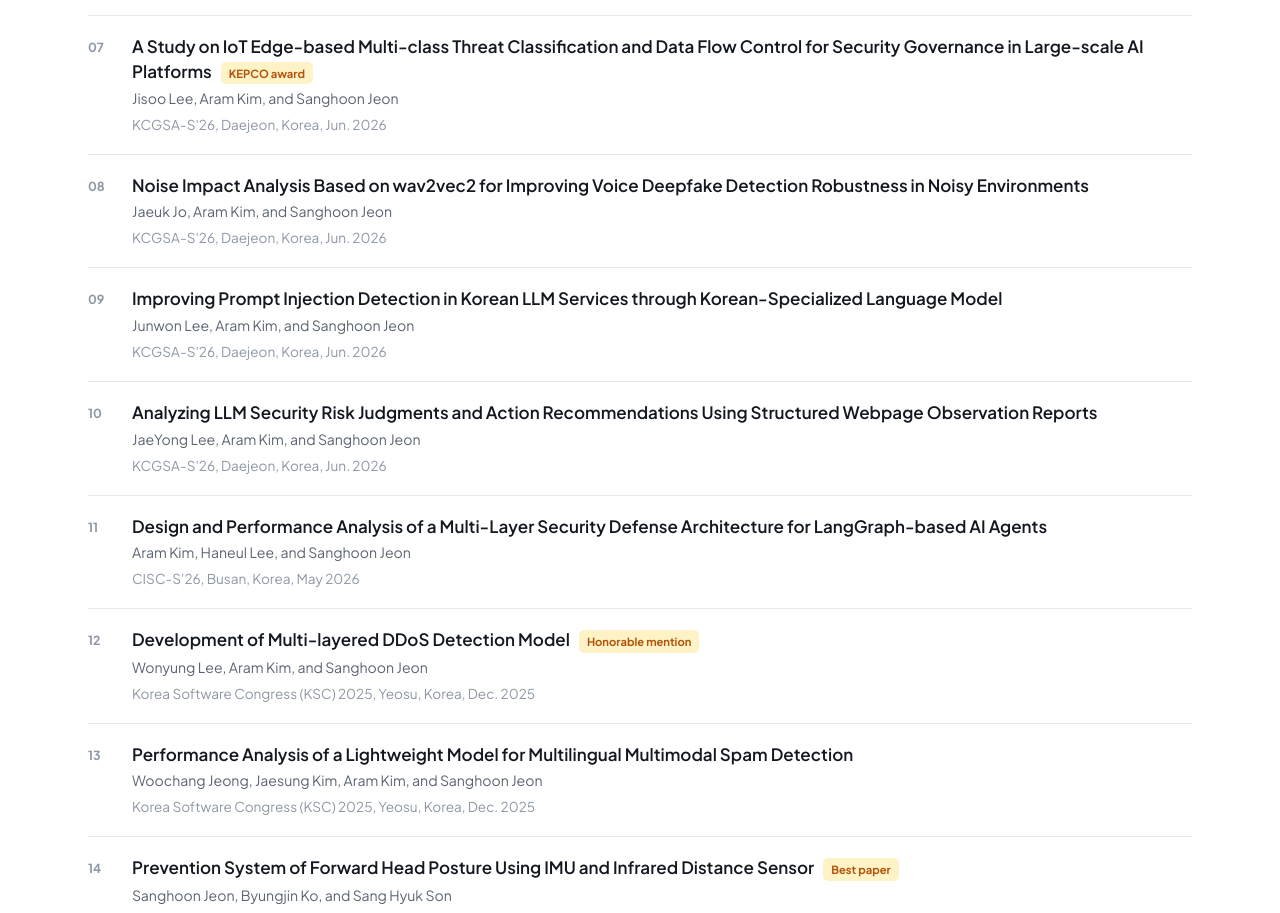
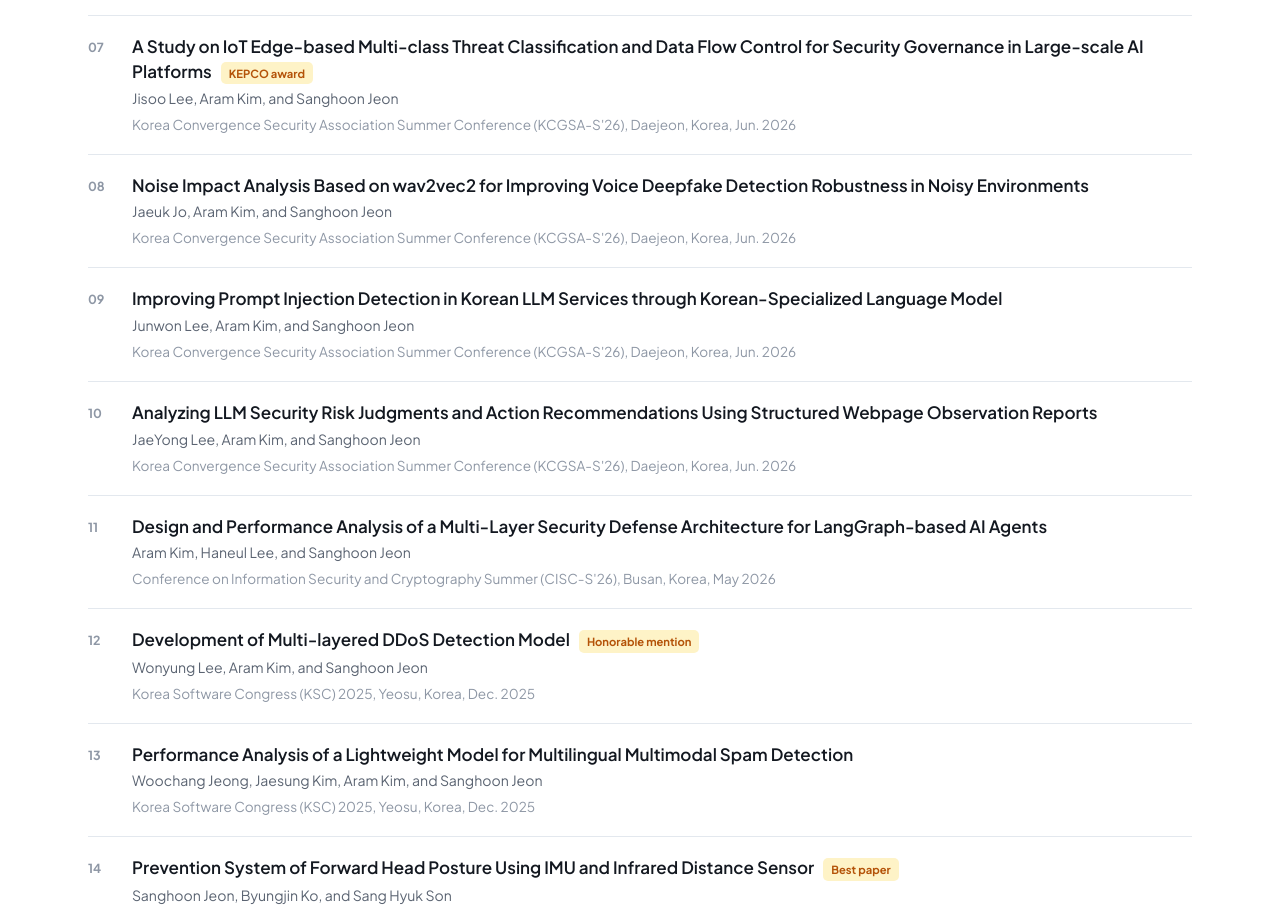
Before and after one commit to wcpslab/wcpslab.github.io, a website: page publications.html in a window 1280 px wide. Shown: the part 9138-10051 px from the top of the page. Drawn offline with Linux system fonts and the light colour scheme.

Commit message:
Update publications.html

```diff
--- a/publications.html
+++ b/publications.html
@@ -158,11 +158,11 @@
           <li><span class="t">Performance Gap of ICS Anomaly Detection Models by Data Splitting Protocol</span><span class="a">Jisoo Lee, Aram Kim, and Sanghoon Jeon</span><span class="v">Korea Convergence Security Association Fall Conference (KCGSA-F'26), Seoul, Korea, 2026</span>
           <li><span class="t">Reducing Response Latency in eKYC Deepfake Detection through Resource-Aware Feature Selection</span><span class="a">Chaeeun Lee, Aram Kim, and Sanghoon Jeon</span><span class="v">Korea Convergence Security Association Fall Conference (KCGSA-F'26), Seoul, Korea, 2026</span>
           <li><span class="t">Temporal Feature-Based Mobile Payment Fraud Detection and Feature Importance Analysis</span><span class="a">Chaeeun Lee, Aram Kim, and Sanghoon Jeon</span><span class="v">Conference on Information Security and Cryptography Winter (CISC-W'26), Yeosu, Korea, 2026</span></li>          <li><span class="t">MECA: Analysis of Security Visibility Limitations under the Shared Responsibility Model in Medical Cloud Environments and eBPF-based Countermeasures <span class="award">Best paper</span></span><span class="a">HyeonBin Im, Aram Kim, and Sanghoon Jeon</span><span class="v">KCGSA Summer Conference (KCGSA-S'26), Daejeon, Korea, Jun. 2026</span></li>
-          <li><span class="t">A Study on IoT Edge-based Multi-class Threat Classification and Data Flow Control for Security Governance in Large-scale AI Platforms <span class="award">KEPCO award</span></span><span class="a">Jisoo Lee, Aram Kim, and Sanghoon Jeon</span><span class="v">KCGSA-S'26, Daejeon, Korea, Jun. 2026</span></li>
-          <li><span class="t">Noise Impact Analysis Based on wav2vec2 for Improving Voice Deepfake Detection Robustness in Noisy Environments</span><span class="a">Jaeuk Jo, Aram Kim, and Sanghoon Jeon</span><span class="v">KCGSA-S'26, Daejeon, Korea, Jun. 2026</span></li>
-          <li><span class="t">Improving Prompt Injection Detection in Korean LLM Services through Korean-Specialized Language Model</span><span class="a">Junwon Lee, Aram Kim, and Sanghoon Jeon</span><span class="v">KCGSA-S'26, Daejeon, Korea, Jun. 2026</span></li>
-          <li><span class="t">Analyzing LLM Security Risk Judgments and Action Recommendations Using Structured Webpage Observation Reports</span><span class="a">JaeYong Lee, Aram Kim, and Sanghoon Jeon</span><span class="v">KCGSA-S'26, Daejeon, Korea, Jun. 2026</span></li>
-          <li><span class="t">Design and Performance Analysis of a Multi-Layer Security Defense Architecture for LangGraph-based AI Agents</span><span class="a">Aram Kim, Haneul Lee, and Sanghoon Jeon</span><span class="v">CISC-S'26, Busan, Korea, May 2026</span></li>
+          <li><span class="t">A Study on IoT Edge-based Multi-class Threat Classification and Data Flow Control for Security Governance in Large-scale AI Platforms <span class="award">KEPCO award</span></span><span class="a">Jisoo Lee, Aram Kim, and Sanghoon Jeon</span><span class="v">Korea Convergence Security Association Summer Conference (KCGSA-S'26), Daejeon, Korea, Jun. 2026</span></li>
+          <li><span class="t">Noise Impact Analysis Based on wav2vec2 for Improving Voice Deepfake Detection Robustness in Noisy Environments</span><span class="a">Jaeuk Jo, Aram Kim, and Sanghoon Jeon</span><span class="v">Korea Convergence Security Association Summer Conference (KCGSA-S'26), Daejeon, Korea, Jun. 2026</span></li>
+          <li><span class="t">Improving Prompt Injection Detection in Korean LLM Services through Korean-Specialized Language Model</span><span class="a">Junwon Lee, Aram Kim, and Sanghoon Jeon</span><span class="v">Korea Convergence Security Association Summer Conference (KCGSA-S'26), Daejeon, Korea, Jun. 2026</span></li>
+          <li><span class="t">Analyzing LLM Security Risk Judgments and Action Recommendations Using Structured Webpage Observation Reports</span><span class="a">JaeYong Lee, Aram Kim, and Sanghoon Jeon</span><span class="v">Korea Convergence Security Association Summer Conference (KCGSA-S'26), Daejeon, Korea, Jun. 2026</span></li>
+          <li><span class="t">Design and Performance Analysis of a Multi-Layer Security Defense Architecture for LangGraph-based AI Agents</span><span class="a">Aram Kim, Haneul Lee, and Sanghoon Jeon</span><span class="v">Conference on Information Security and Cryptography Summer (CISC-S'26), Busan, Korea, May 2026</span></li>
           <li><span class="t">Development of Multi-layered DDoS Detection Model <span class="award">Honorable mention</span></span><span class="a">Wonyung Lee, Aram Kim, and Sanghoon Jeon</span><span class="v">Korea Software Congress (KSC) 2025, Yeosu, Korea, Dec. 2025</span></li>
           <li><span class="t">Performance Analysis of a Lightweight Model for Multilingual Multimodal Spam Detection</span><span class="a">Woochang Jeong, Jaesung Kim, Aram Kim, and Sanghoon Jeon</span><span class="v">Korea Software Congress (KSC) 2025, Yeosu, Korea, Dec. 2025</span></li>
           <li><span class="t">Prevention System of Forward Head Posture Using IMU and Infrared Distance Sensor <span class="award">Best paper</span></span><span class="a">Sanghoon Jeon, Byungjin Ko, and Sang Hyuk Son</span><span class="v">Korean Society of Embedded Engineering Fall Conference, Jeju, Korea, Nov. 2015</span></li>
```
